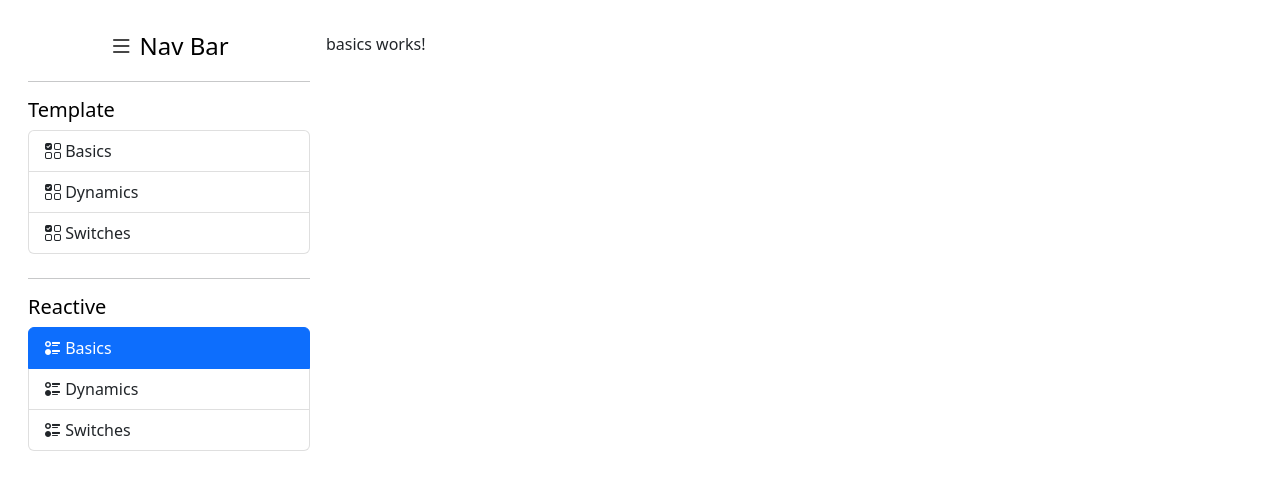
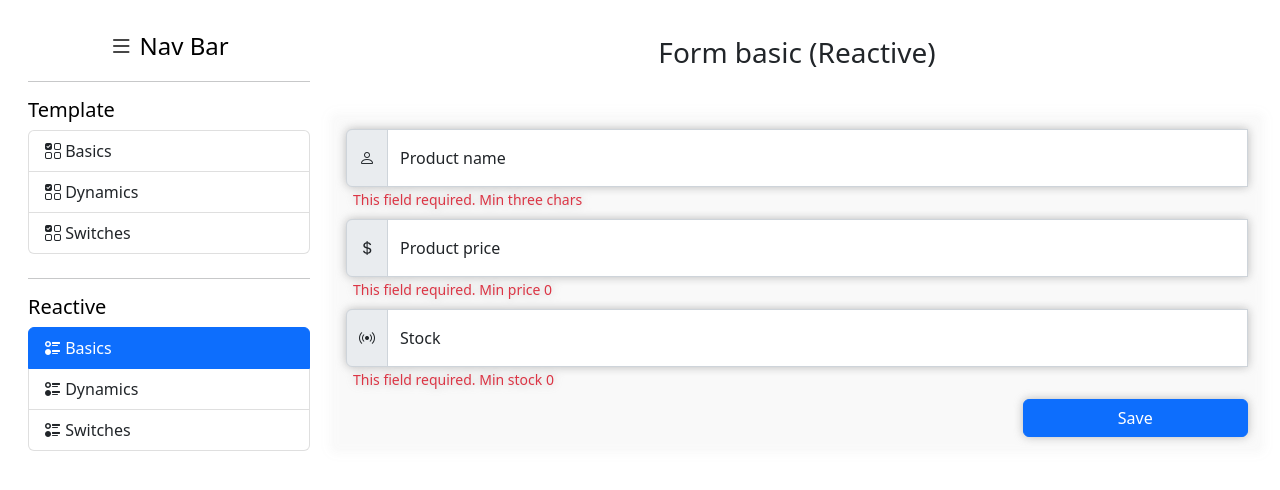
Before and after one commit to JuanRamirez8034/template-reactive-forms-app-angular, an Angular app: page /reactive/basics in a window 1280 px wide. Shown: the top 490 px of the page. Built offline with nearby package versions, Linux system fonts and the light colour scheme.

Commit message:
Modificado el componente de 'alertComponent' y añadido a un modulo para poder compartirlo entre los demás modulos

```diff
--- a/src/app/reactive/components/basics/basics.component.css
+++ b/src/app/reactive/components/basics/basics.component.css
@@ -0,0 +1,14 @@
+.transition-smooth{
+  transition: all 0.2s ease-in-out !important;
+}
+
+form{
+  margin-top: 35px;
+  background: #ffffff17;
+  filter: drop-shadow(0 0 5px #80808098);
+}
+
+input[type='number']::-webkit-inner-spin-button,
+input[type='number']::-webkit-outer-spin-button{
+  display: none;
+}
--- a/src/app/reactive/components/basics/basics.component.html
+++ b/src/app/reactive/components/basics/basics.component.html
@@ -1 +1,71 @@
-<p>basics works!</p>
+<app-alert
+  [showAlert]="alertConfig.showAlert"
+  [text]="alertConfig.text"
+  [showSpinner]="alertConfig.showSpinner"
+></app-alert>
+
+<div class="w-100 border-1 border-dark p-1 d-flex flex-column justify-content-center">
+  <h3 class="d-block text-center mb-2">Form basic (Reactive)</h3>
+
+
+  <form action="#" class="d-block p-3 rounded-2"  autocomplete="off">
+    <!-- input -->
+    <div class="input-group w-100 mb-2">
+      <span class="input-group-text"><i class="bi bi-person"></i></span>
+      <div class="form-floating transition-smooth">
+        <input type="text" class="form-control" placeholder="Product name" name="name" id="name">
+        <label for="name" class="transition-smooth">Product name</label>
+      </div>
+      <!-- mensaje en caso de error -->
+      <div
+        *ngIf="true"
+        class="w-100 text-danger px-2"
+      ><small>This field required. Min three chars</small></div>
+    </div>
+
+    <!-- input -->
+    <div class="input-group w-100 mb-2">
+      <span class="input-group-text"><i class="bi bi-currency-dollar"></i></span>
+      <div class="form-floating transition-smooth">
+
+        <input type="number" class="form-control" placeholder="Product price"
+          name="price"
+          id="price"
+        >
+
+        <label for="price" class="transition-smooth">Product price</label>
+      </div>
+      <!-- mensaje en caso de error -->
+      <div
+        *ngIf="true"
+        class="w-100 text-danger px-2"
+      ><small>This field required. Min price 0</small></div>
+    </div>
+
+    <!-- input -->
+    <div class="input-group w-100 mb-2">
+      <span class="input-group-text"><i class="bi bi-broadcast"></i></span>
+      <div class="form-floating transition-smooth">
+        <input type="number" class="form-control" placeholder="Stock"
+          name="stock"
+          id="stock"
+        >
+        <label for="stock" class="transition-smooth">Stock</label>
+      </div>
+      <!-- mensaje en caso de error -->
+      <div
+        *ngIf="true"
+        class="w-100 text-danger px-2"
+      ><small>This field required. Min stock 0</small></div>
+    </div>
+
+    <!-- boton de envío -->
+    <div class="w-100 d-flex justify-content-end">
+        <!-- validando el boton de envio de formulario con [disabled] -->
+        <button type="submit" class="btn btn-primary float-end col-3" [disabled]="false">Save</button>
+    </div>
+
+  </form>
+
+
+</div>
--- a/src/app/reactive/components/basics/basics.component.ts
+++ b/src/app/reactive/components/basics/basics.component.ts
@@ -1,15 +1,26 @@
-import { Component, OnInit } from '@angular/core';
+import { Component } from '@angular/core';
+import { AlerConfig } from 'src/app/components/interfaces/interfaces';
 
 @Component({
   selector: 'app-basics',
   templateUrl: './basics.component.html',
   styleUrls: ['./basics.component.css']
 })
-export class BasicsComponent implements OnInit {
+export class BasicsComponent {
+
+    // variables para el alert (estas propiedades provienen del archivo de interfaces personalizadas)
+    public alertConfig : AlerConfig = {
+      showSpinner : true,
+      showAlert : false,
+      text:''
+    }
+
+    // funcion para descartar el alerta
+    private hideAlert():void{
+      setTimeout(()=>this.alertConfig = {text:'', showAlert:false, showSpinner:false}, 1500);
+    }
 
   constructor() { }
 
-  ngOnInit(): void {
-  }
 
 }
--- a/src/app/reactive/reactive.module.ts
+++ b/src/app/reactive/reactive.module.ts
@@ -5,6 +5,7 @@ import { ReactiveRoutingModule } from './reactive-routing.module';
 import { BasicsComponent } from './components/basics/basics.component';
 import { SwitchesComponent } from './components/switches/switches.component';
 import { DynamicsComponent } from './components/dynamics/dynamics.component';
+import { ComponentsModule } from '../components/components.module';
 
 
 @NgModule({
@@ -15,7 +16,8 @@ import { DynamicsComponent } from './components/dynamics/dynamics.component';
   ],
   imports: [
     CommonModule,
-    ReactiveRoutingModule
+    ReactiveRoutingModule,
+    ComponentsModule
   ]
 })
 export class ReactiveModule { }
--- a/src/app/shared/shared.module.ts
+++ b/src/app/shared/shared.module.ts
@@ -7,7 +7,7 @@ import { AppRoutingModule } from '../app-routing.module';
 
 @NgModule({
   declarations: [
-    SideMenuComponent
+    SideMenuComponent,
   ],
   imports: [
     CommonModule,
--- a/src/app/template/template.module.ts
+++ b/src/app/template/template.module.ts
@@ -7,7 +7,7 @@ import { BasicsComponent } from './components/basics/basics.component';
 import { SwitchesComponent } from './components/switches/switches.component';
 import { DynamicsComponent } from './components/dynamics/dynamics.component';
 import { CustomMinNumberDirective } from './directives/custom-min-number.directive';
-import { AlertComponent } from '../components/alert/alert.component';
+import { ComponentsModule } from '../components/components.module';
 
 
 @NgModule({
@@ -16,12 +16,12 @@ import { AlertComponent } from '../components/alert/alert.component';
     SwitchesComponent,
     DynamicsComponent,
     CustomMinNumberDirective,
-    AlertComponent
   ],
   imports: [
     CommonModule,
     FormsModule,
-    TemplateRoutingModule
+    TemplateRoutingModule,
+    ComponentsModule
   ]
 })
 export class TemplateModule { }
```
Also changed, not shown: src/app/components/components.module.ts (added, +18 -0 lines).
